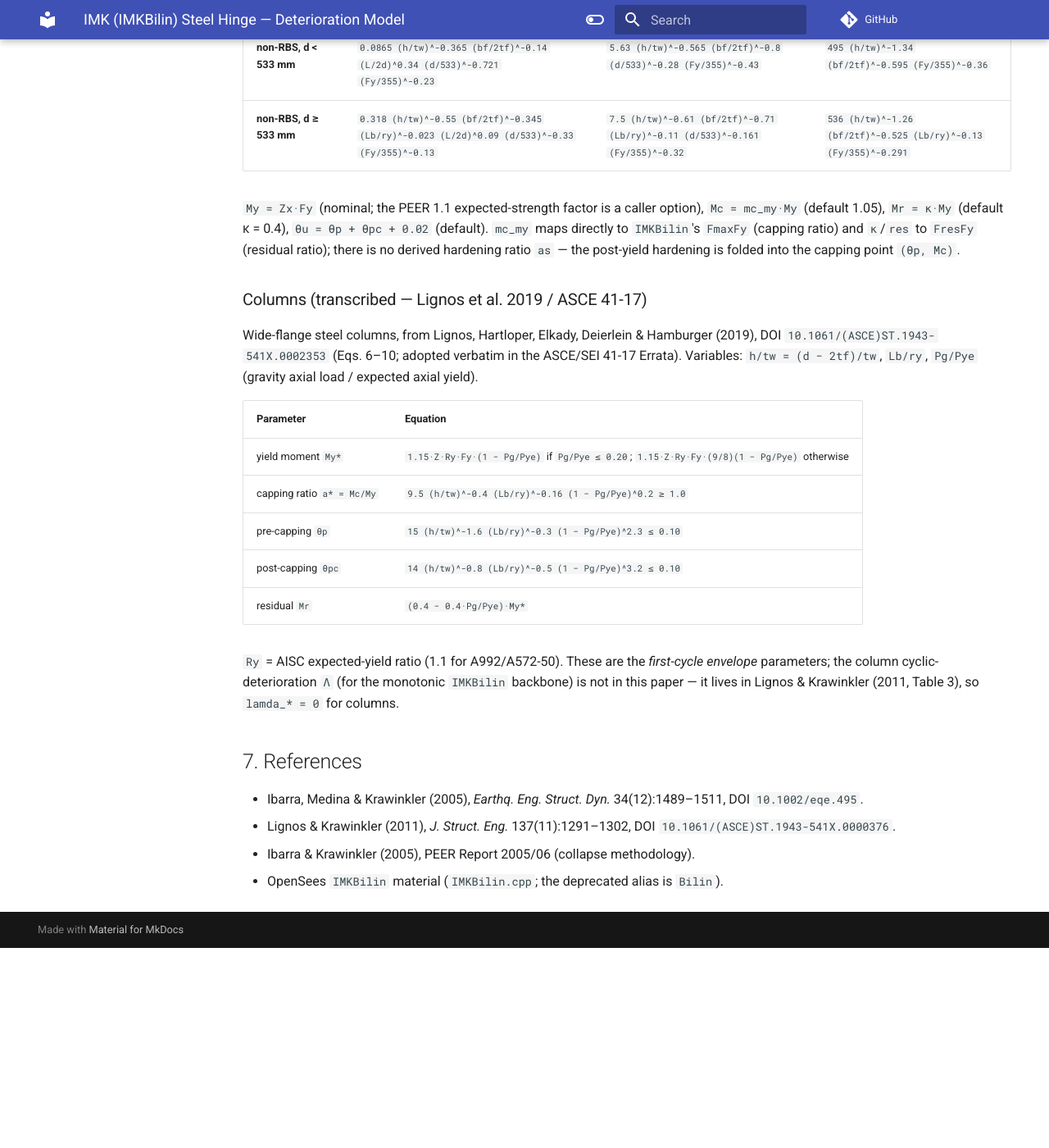
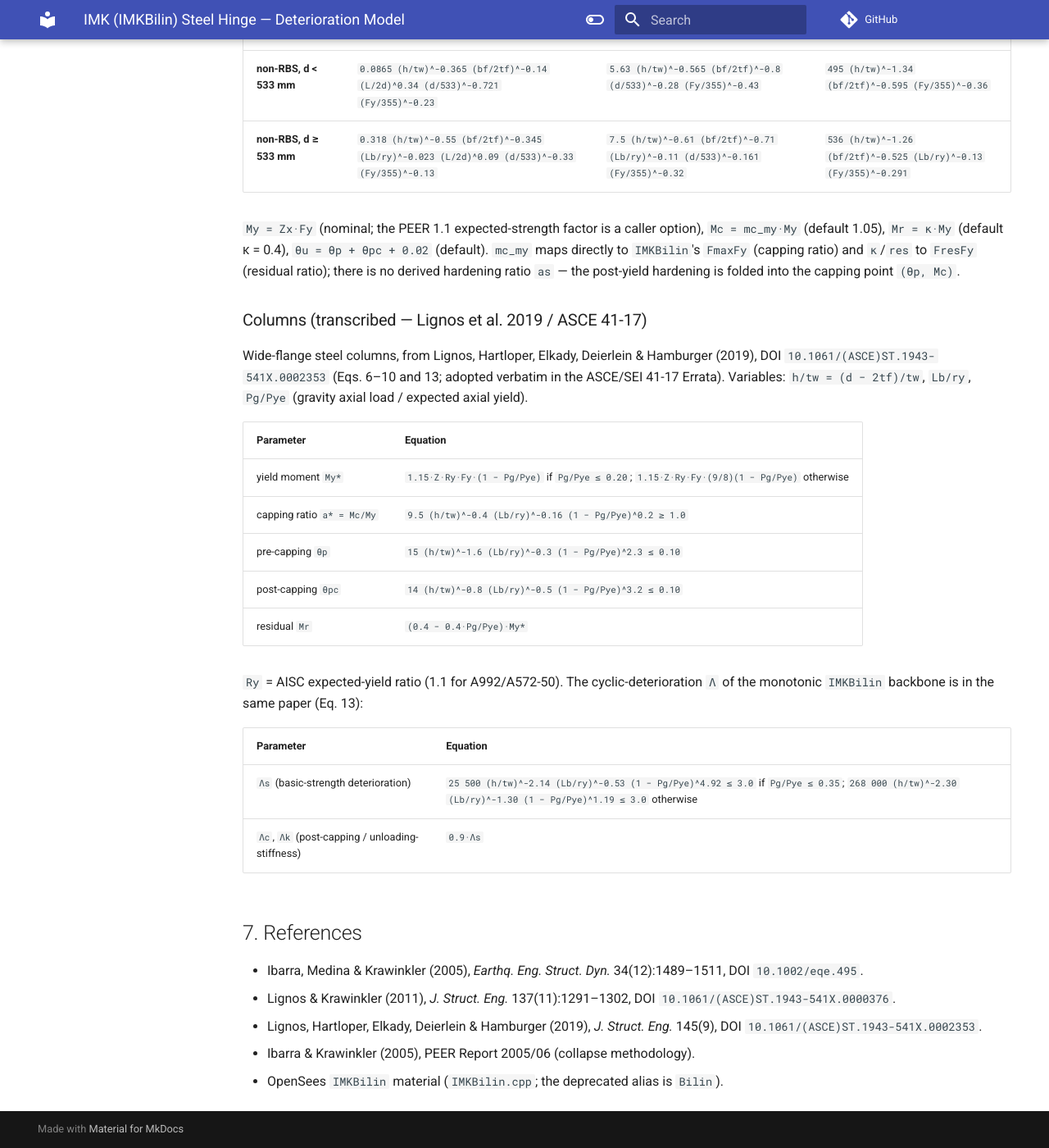
Before and after one commit to boustrephon/fea_toolkit, an MkDocs documentation site: the page built from docs/imk_deterioration_model.md, in a window 1280 px wide and 1400 px high, scrolled down 3812 px. Shown: the whole window at 82% size. Built offline with MkDocs 1.6.1 and Material for MkDocs 9.7.7, drawn with Linux system fonts in a browser that asks for light colours; comment, search, counter and statistics services are not loaded; before the commit the page ends 4968 px from its top, so only the background shows below that; some of the changed text lies outside the part shown.

Commit message:
feat(benchmarks): add column cyclic-deterioration Λ (Lignos et al. 2019 Eq. 13)
Sweep the stale '2011 Table 3' / 'first-cycle' / 'left at 0' column-Λ references across the IMK docs and planning spine; add 17 verified references.

```diff
--- a/docs/imk_deterioration_model.md
+++ b/docs/imk_deterioration_model.md
@@ -122,9 +122,9 @@ near-rigid lumped-hinge convention).  `benchmarks/sac.builder_config` accepts
 **A0 (landed).** `benchmarks/imk_calibration.py` defines `SteelIMKParams` and
 `lignos_krawinkler_2011(...)`, which computes the full `IMKBilin` parameter set
 for **beams** (RBS and other-than-RBS, split at `d = 533 mm`; Lignos–Krawinkler
-2011) and **columns** (wide-flange; Lignos et al. 2019 / ASCE 41-17).  The
-column cyclic-deterioration `Λ` is not in the 2019 paper (first-cycle envelope
-only), so `lamda_*` is left at 0 for columns.
+2011) and **columns** (wide-flange; Lignos et al. 2019 / ASCE 41-17), including
+the column cyclic-deterioration `Λ` (Eq. 13: `Λs` basic-strength deterioration
+and `Λc = Λk = 0.9·Λs`).
 
 **A3 (in progress).** The frame-collapse path.  First increment landed
 (2026-10-27): `benchmarks/sac.enrich_imk()` stamps per-section `imk_params` from
@@ -145,8 +145,10 @@ Open A3 items, in build order:
    no intermediate bracing).  The composite-slab bracing assumption (typically
    `Lb ≈ L/2` for the bottom flange in negative moment) is a calibration choice;
    sweep it against the benchmark response.
-3. **Column cyclic-deterioration Λ.**  `lamda_*` is 0 for columns (the 2019 paper
-   is first-cycle only).  Add the Lignos & Krawinkler (2011, Table 3) column Λ.
+3. **Column cyclic-deterioration Λ.**  ✅ Landed — `lignos_2019_wide_flange_column`
+   transcribes Lignos et al. (2019) Eq. 13 (`Λs` basic-strength deterioration,
+   split at `Pg/Pye = 0.35`, capped at 3.0 rad; `Λc = Λk = 0.9·Λs`).  Remaining:
+   validate the `≤ 3.0` cap and `0.9×` factor against the column test hysteresis.
 4. **NLTHA convergence.**  Run the 3-story SAC ground-motion suite
    (`SAC_DT_CAL = 0.005 s`) with `hinge_backbone="imk"` and confirm the IMKBilin
    hinges converge under the strong records where the `Clough` trilinear hinge
@@ -183,7 +185,7 @@ into the capping point ``(θp, Mc)``.
 ### Columns (transcribed — Lignos et al. 2019 / ASCE 41-17)
 
 Wide-flange steel columns, from Lignos, Hartloper, Elkady, Deierlein &
-Hamburger (2019), DOI `10.1061/(ASCE)ST.1943-541X.0002353` (Eqs. 6–10; adopted
+Hamburger (2019), DOI `10.1061/(ASCE)ST.1943-541X.0002353` (Eqs. 6–10 and 13; adopted
 verbatim in the ASCE/SEI 41-17 Errata).  Variables: `h/tw = (d − 2tf)/tw`,
 `Lb/ry`, `Pg/Pye` (gravity axial load / expected axial yield).
 
@@ -195,14 +197,18 @@ verbatim in the ASCE/SEI 41-17 Errata).  Variables: `h/tw = (d − 2tf)/tw`,
 | post-capping `θpc` | `14 (h/tw)^-0.8 (Lb/ry)^-0.5 (1 − Pg/Pye)^3.2 ≤ 0.10` |
 | residual `Mr` | `(0.4 − 0.4·Pg/Pye)·My*` |
 
-`Ry` = AISC expected-yield ratio (1.1 for A992/A572-50).  These are the
-*first-cycle envelope* parameters; the column cyclic-deterioration `Λ` (for the
-monotonic `IMKBilin` backbone) is not in this paper — it lives in Lignos &
-Krawinkler (2011, Table 3), so `lamda_* = 0` for columns.
+`Ry` = AISC expected-yield ratio (1.1 for A992/A572-50).  The cyclic-deterioration
+`Λ` of the monotonic `IMKBilin` backbone is in the same paper (Eq. 13):
+
+| Parameter | Equation |
+|---|---|
+| `Λs` (basic-strength deterioration) | `25 500 (h/tw)^-2.14 (Lb/ry)^-0.53 (1 − Pg/Pye)^4.92 ≤ 3.0` if `Pg/Pye ≤ 0.35`; `268 000 (h/tw)^-2.30 (Lb/ry)^-1.30 (1 − Pg/Pye)^1.19 ≤ 3.0` otherwise |
+| `Λc`, `Λk` (post-capping / unloading-stiffness) | `0.9·Λs` |
 
 ## 7. References
 
 - Ibarra, Medina & Krawinkler (2005), *Earthq. Eng. Struct. Dyn.* 34(12):1489–1511, DOI `10.1002/eqe.495`.
 - Lignos & Krawinkler (2011), *J. Struct. Eng.* 137(11):1291–1302, DOI `10.1061/(ASCE)ST.1943-541X.0000376`.
+- Lignos, Hartloper, Elkady, Deierlein & Hamburger (2019), *J. Struct. Eng.* 145(9), DOI `10.1061/(ASCE)ST.1943-541X.0002353`.
 - Ibarra & Krawinkler (2005), PEER Report 2005/06 (collapse methodology).
 - OpenSees `IMKBilin` material (`IMKBilin.cpp`; the deprecated alias is `Bilin`).
```
Also changed, not shown: docs/_pending_work.md (+10 -7 lines), docs/benchmark_roadmap.md (+2 -2 lines), 4 other files.
